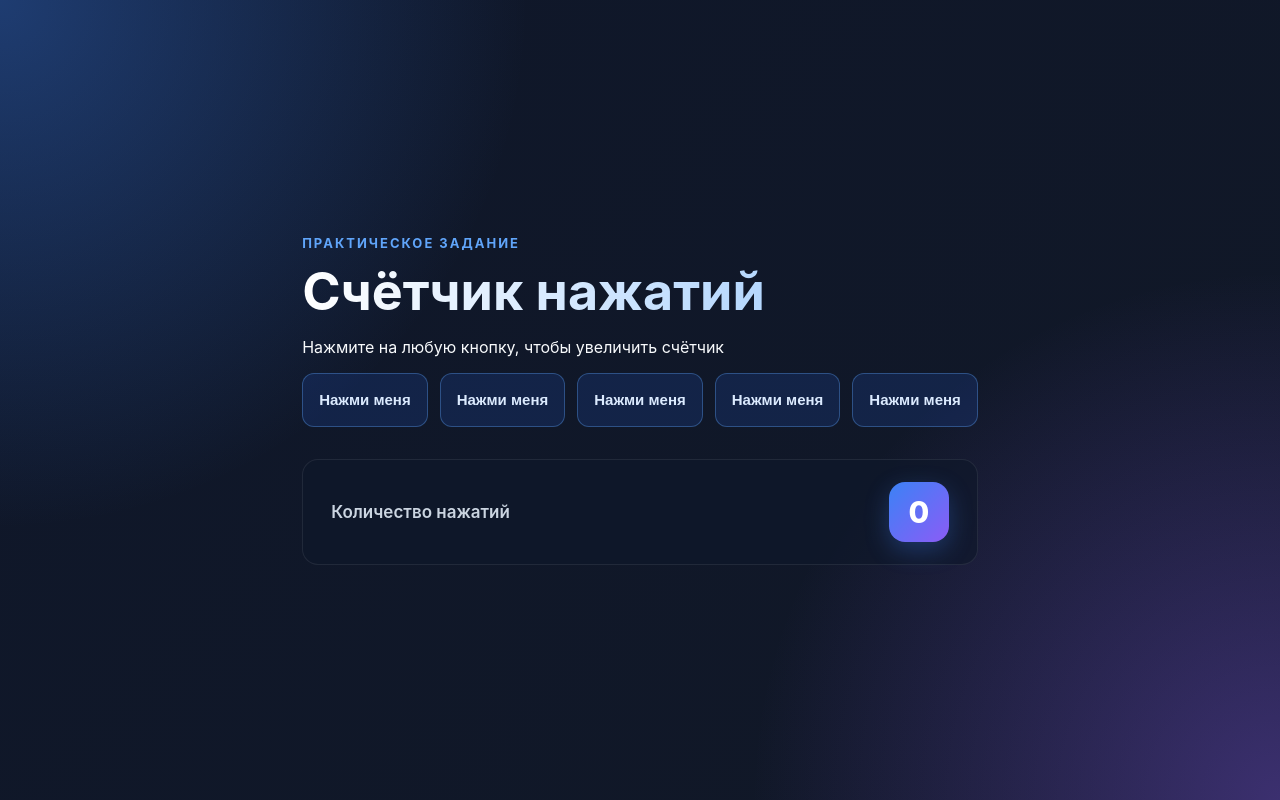
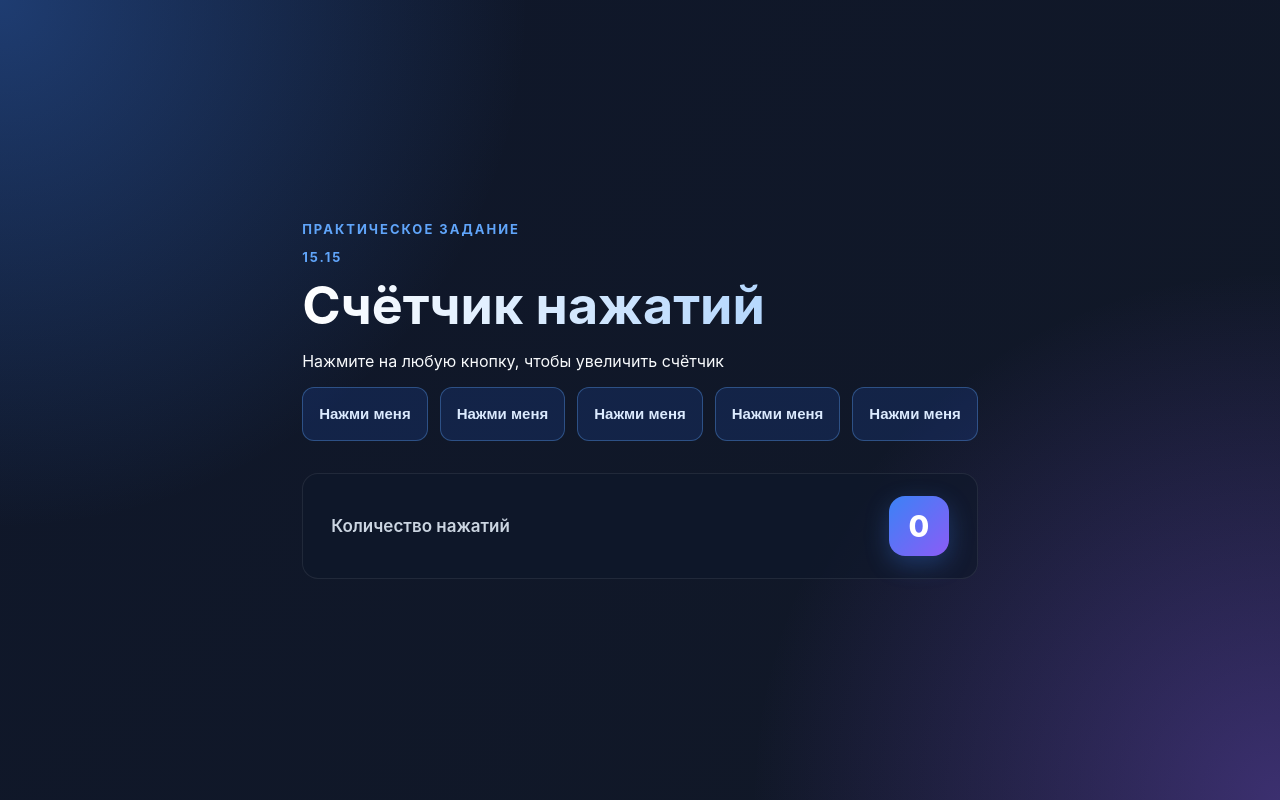
Before and after one commit to igr0del/JSAdvance, a plain HTML site: page 15 - Продвинутый DOM/15.15. Домашнее задание - Продвинутый DOM и Events/index.html in a window 1280 px wide. Drawn offline with Linux system fonts and the light colour scheme.

Commit message:
выгрузкаf

```diff
--- a/15 - Продвинутый DOM/15.15. Домашнее задание - Продвинутый DOM и Events/index.html
+++ b/15 - Продвинутый DOM/15.15. Домашнее задание - Продвинутый DOM и Events/index.html
@@ -12,6 +12,7 @@
   <body>
     <main>
       <p class="counter-card__label">Практическое задание</p>
+      <p class="counter-card__label">15.15</p>
 
       <h1 class="counter-card__title">Счётчик нажатий</h1>
 
```
